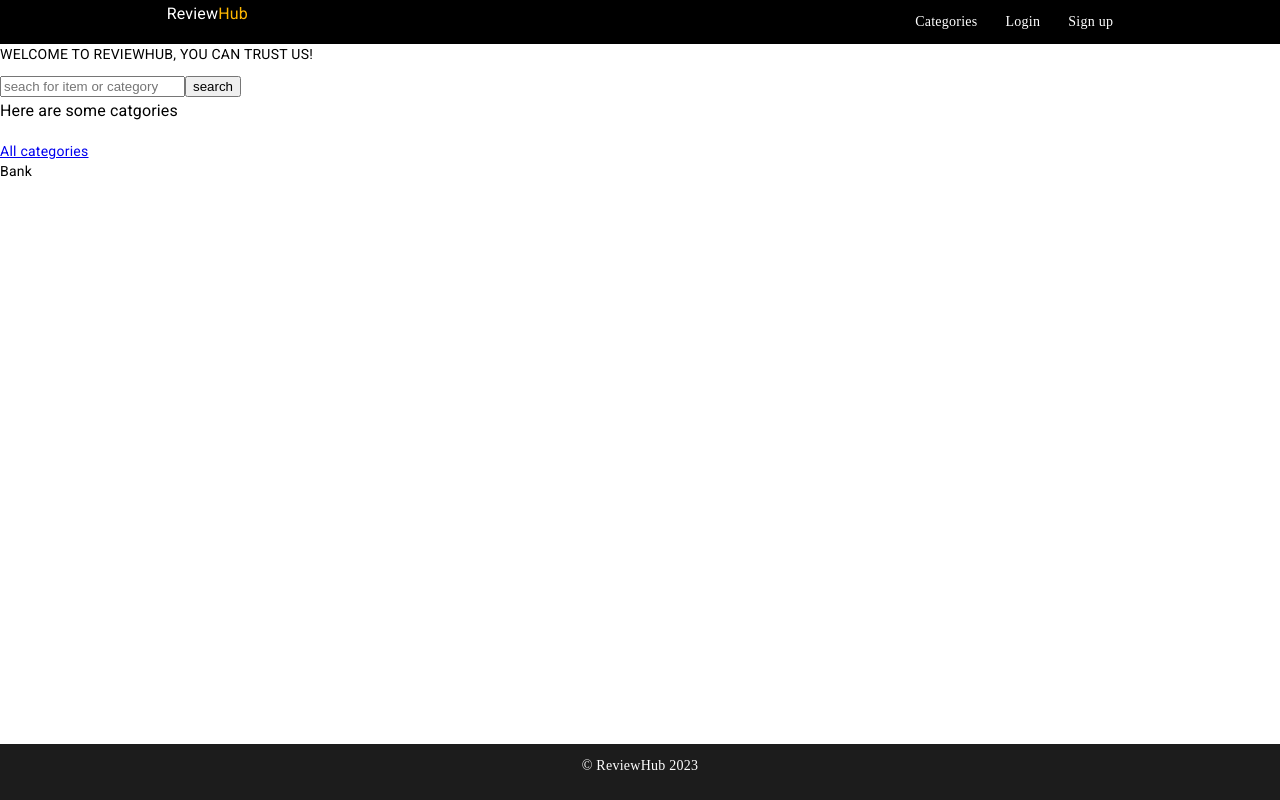
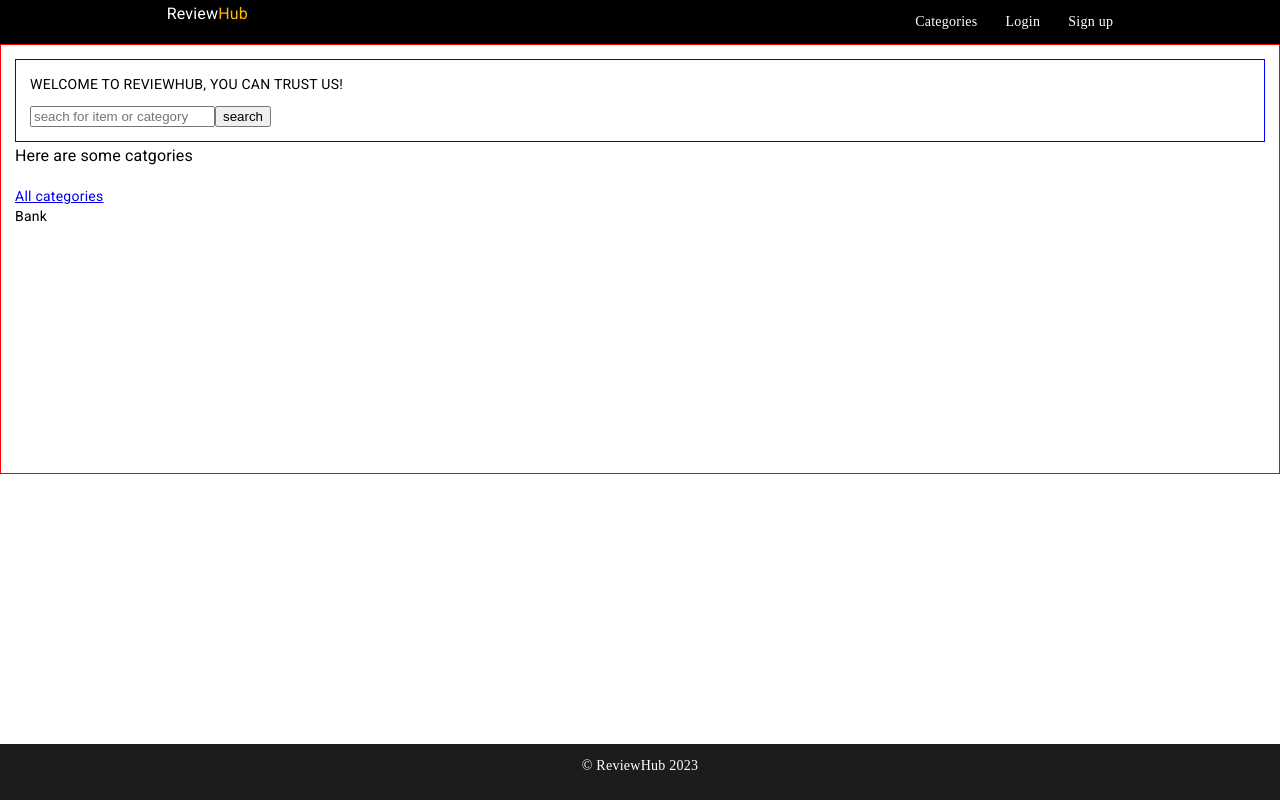
Before and after one commit to Iano-theDev/review-hub, an Angular app in the folder reviewHub/: page / in a window 1280 px wide. Built offline with nearby package versions, Linux system fonts and the light colour scheme.

Commit message:
Staart homepage styling

```diff
--- a/reviewHub/src/app/features/home/home.component.css
+++ b/reviewHub/src/app/features/home/home.component.css
@@ -0,0 +1,10 @@
+.container{
+    height: 50vh;
+    border: 1px solid red;
+    padding: 1em;
+}
+
+.search {
+    border: 1px solid blue;
+    padding: 1em;
+}
```
